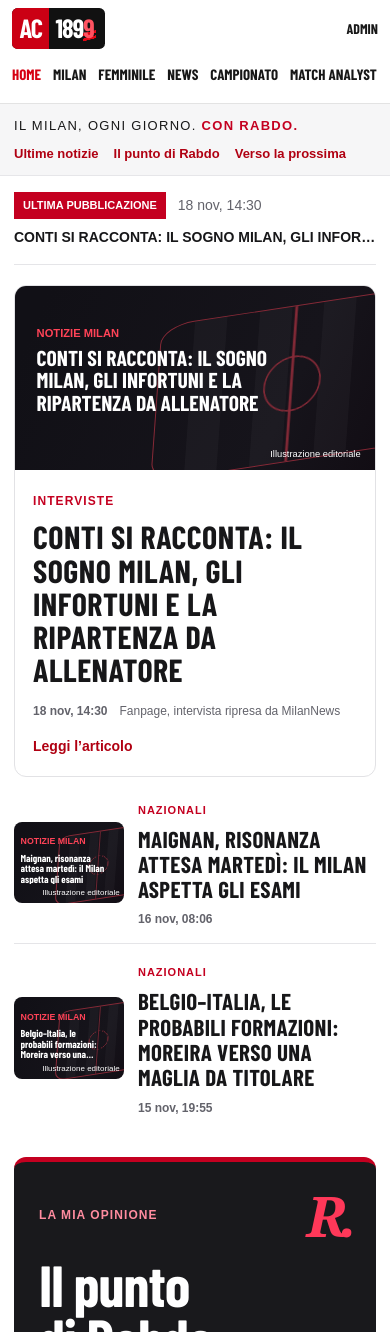
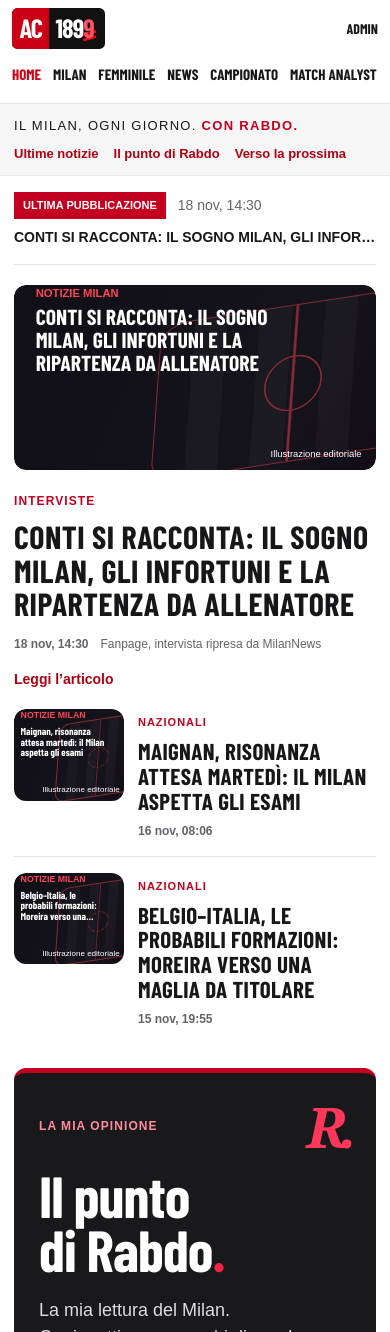
Before and after one commit to giuseppemastrapasqua/ac1899-v2, a Next.js app: page / in a window 390 px wide. Shown: the top 1332 px of the page. Built offline with nearby package versions, Linux system fonts and the light colour scheme; no server answers; the database is empty; a web font is replaced by a local one.

Commit message:
Round all lead photo corners and align the side photos to its height

```diff
--- a/app/home.module.css
+++ b/app/home.module.css
@@ -15,3 +15,29 @@
 @media(max-width:520px){.wrap{width:calc(100% - 28px)}.leadCopy{padding:18px}.lead h1{font-size:32px}.sideNews{grid-template-columns:1fr}.sideNews article{display:grid;grid-template-columns:110px minmax(0,1fr);gap:14px;border-bottom:1px solid #e5e5e8;padding-bottom:15px}.sideNews h2{font-size:23px}.sideNews .eyebrow{font-size:11px}.newsGrid{grid-template-columns:repeat(2,minmax(0,1fr));gap:22px 14px}.newsCard h3{font-size:23px}.newsCard .meta{font-size:11px}.newsCard .meta span{font-size:11px}.sidebar{grid-template-columns:1fr}.rabdo{grid-row:auto}.rabdo h2{font-size:58px}.rabdoClaim{font-size:18px!important}.sectionHeading{align-items:center;gap:12px}.sectionHeading h2{font-size:29px}.sectionHeading>a{font-size:12px}.videoSchedule{grid-template-columns:1fr;gap:20px}.videoIntro h2{font-size:38px}.competitions,.youngGrid,.bottomLinks{grid-template-columns:1fr}.youngCard:last-child{grid-column:auto}.sportBand,.videoBand{padding-block:26px}.latestStrip>span{font-size:11px}.meta{font-size:12px}.lead .meta span{display:block}}
 @media(prefers-reduced-motion:reduce){.home *{scroll-behavior:auto!important}}
 @media(max-width:520px){.newsLayout{display:flex;flex-direction:column}.sidebar{display:contents}.newsSection{order:2}.rabdo{order:1}.panel{order:3}}
+/* The lead photograph and the two side photographs share one grid row. */
+.opening{grid-template-rows:auto auto;row-gap:18px}
+.lead{display:contents}
+.lead>a{grid-column:1;grid-row:1;overflow:hidden;border-radius:12px;align-self:start}
+.lead img,.lead figure{display:block;aspect-ratio:1.95!important;border-radius:12px!important}
+.leadCopy{grid-column:1;grid-row:2;padding:4px 0 0}
+.sideNews{grid-column:2;grid-row:1;grid-template-rows:repeat(2,minmax(0,1fr));gap:20px;min-height:0;contain:size}
+.sideNews article{min-height:0;height:100%;padding-bottom:0;border-bottom:0}
+.sideNews article>a{display:block;align-self:stretch;min-height:0;height:100%;overflow:hidden;border-radius:12px}
+.sideNews img,.sideNews figure{display:block;width:100%;height:100%;aspect-ratio:auto!important;object-fit:cover;border-radius:12px!important}
+.sideNews h2{font-size:clamp(21px,1.75vw,25px);line-height:1.08}
+@media(max-width:1100px){
+  .opening{grid-template-columns:minmax(0,1fr);grid-template-rows:auto auto auto}
+  .sideNews{grid-column:1;grid-row:3;grid-template-columns:repeat(2,minmax(0,1fr));grid-template-rows:auto;contain:none;height:auto}
+  .sideNews article{display:block;height:auto}
+  .sideNews article>a{height:auto;margin-bottom:12px}
+  .sideNews img,.sideNews figure{height:auto;aspect-ratio:1.65!important}
+  .leadCopy{padding:0}
+}
+@media(max-width:520px){
+  .sideNews{grid-template-columns:minmax(0,1fr);gap:16px}
+  .sideNews article{display:grid;grid-template-columns:110px minmax(0,1fr);align-items:start;padding-bottom:16px;border-bottom:1px solid #e4e4e7}
+  .sideNews article>a{margin-bottom:0}
+  .sideNews img,.sideNews figure{aspect-ratio:1.2!important}
+  .sideNews h2{font-size:23px}
+}
```
